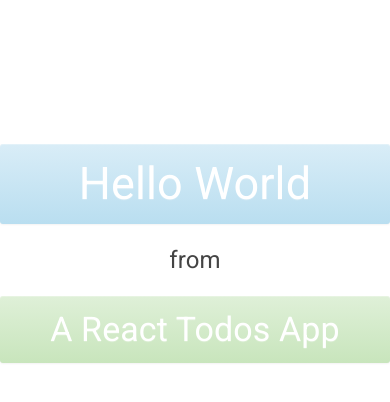
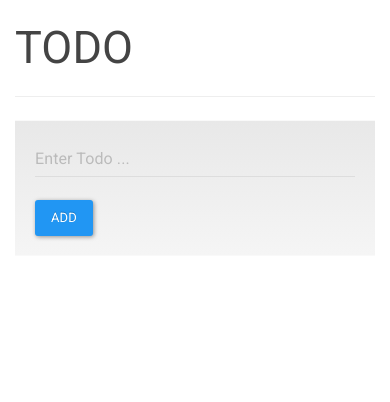
Before and after one commit to nalin-adhikari/todos-app-react-js, a React app: page / in a window 390 px wide. Shown: the top 402 px of the page. Built offline with nearby package versions, Linux system fonts and the light colour scheme.

Commit message:
Completed Upto Simple Todo Portion

```diff
--- a/App.jsx
+++ /dev/null
@@ -1,19 +0,0 @@
-import React from 'react';
-
-class App extends React.Component {
-   render() {
-      return (
-         <div className = "row marginTop120">
-         	<div className = "col-md-4"></div>
-         	<div className = "col-md-4 textCenter">
-         		<h2 className = "alert alert-info" >Hello World</h2>
-         		<h4 >from</h4>
-         		<h3 className = "alert alert-success" >A React Todos App</h3>
-         	</div>
-         	<div className = "col-md-4"></div>
-         </div>
-      );
-   }
-}
-
-export default App;
--- a/assets/css/style.css
+++ b/assets/css/style.css
@@ -5,3 +5,11 @@
 .marginTop120{
 	margin-top: 120px;
 }
+
+.no-margin {
+    margin: 0;
+}
+
+.no-padding {
+    padding: 0;
+}
--- /dev/null
+++ b/components/App.jsx
@@ -0,0 +1,34 @@
+import React from 'react';
+import TodoBanner from './todo/TodoBanner.jsx';
+import TodoList from './todo/TodoList.jsx';
+import AddTodo from './todo/AddTodo.jsx';
+
+class App extends React.Component {
+   constructor() {
+      super();
+      this.state = {
+         todos: []
+      };
+   }
+
+   updateItem(item) {
+      var todo = {title: item, completed: false, id: new Date().getTime()};
+      this.setState({todos: this.state.todos.concat(todo)});
+   }
+
+   changeStatus() {
+      // Here we need to change the status of the item when clicked on the Checkbox
+   }
+
+   render() {
+      return (
+         <div className="container col-sm-6 col-sm-offset-3">
+            <TodoBanner title="TODO" />
+            <AddTodo updateItem={this.updateItem.bind(this)} />
+            <TodoList allTodos={this.state.todos} />
+         </div>
+         );
+   }
+}
+
+export default App;
--- /dev/null
+++ b/components/todo/AddTodo.jsx
@@ -0,0 +1,38 @@
+import React from 'react';
+
+class AddTodo extends React.Component {
+    constructor() {
+        super();
+        this.state = {
+            item: ''
+        };
+    }
+
+    handleChange(e) {
+        const title = e.target.value;
+        this.setState({item: title});
+    }
+
+    goForUpdate(e) {
+        e.preventDefault();
+        this.props.updateItem(this.state.item);
+        this.setState({item: ''});
+    }
+
+    render() {
+        return (
+            <div className="form-group well">
+            <input type="text"
+            className="form-control"
+            placeholder="Enter Todo ..."
+            onChange={this.handleChange.bind(this)}
+            value={this.state.item} />
+            <br/>
+            <button className="btn btn-primary" onClick={this.goForUpdate.bind(this)}>Add</button>
+            </div>
+            );
+
+    }
+}
+
+export default AddTodo;
--- /dev/null
+++ b/components/todo/TodoBanner.jsx
@@ -0,0 +1,14 @@
+import React from 'react';
+
+class TodoBanner extends React.Component {
+    render() {
+        return (
+            <div>
+                <h2>{this.props.title}</h2>
+                <hr />
+            </div>
+            );
+    }
+}
+
+export default TodoBanner;
--- /dev/null
+++ b/components/todo/TodoList.jsx
@@ -0,0 +1,20 @@
+import React from 'react';
+
+class TodoList extends React.Component {
+
+    render() {
+        return (
+            <ul className="list-group">
+                {this.props.allTodos.map((todo) =>
+                    <li key={todo.id} className="col-sm-12 list-group-item">
+                        <div className="col-sm-1"><input type="checkbox" /></div>
+                        <div className="col-sm-10"><h4 className="no-margin">{todo.title}</h4></div>
+                        <div className="col-sm-1"><button className="btn btn-danger btn-sm">X</button></div>
+                    </li>
+                )}
+            </ul>
+            );
+    }
+
+}
+export default TodoList;
--- a/index.html
+++ b/index.html
@@ -8,6 +8,11 @@
    <link rel="stylesheet" type="text/css" href="assets/css/bootstrap-theme.min.css">
    <link rel="stylesheet" type="text/css" href="assets/css/paper.css">
    <link rel="stylesheet" type="text/css" href="assets/css/style.css">
+   <style>
+      .root {
+         display: flex;
+      }
+   </style>
 </head>
 
 <body>
--- a/main.js
+++ b/main.js
@@ -1,5 +1,5 @@
 import React from 'react';
 import ReactDOM from 'react-dom';
-import App from './App.jsx';
+import App from './components/App.jsx';
 
 ReactDOM.render(<App />, document.getElementById('app'));
```
Lines whose indentation alone changed are shown as unchanged.
